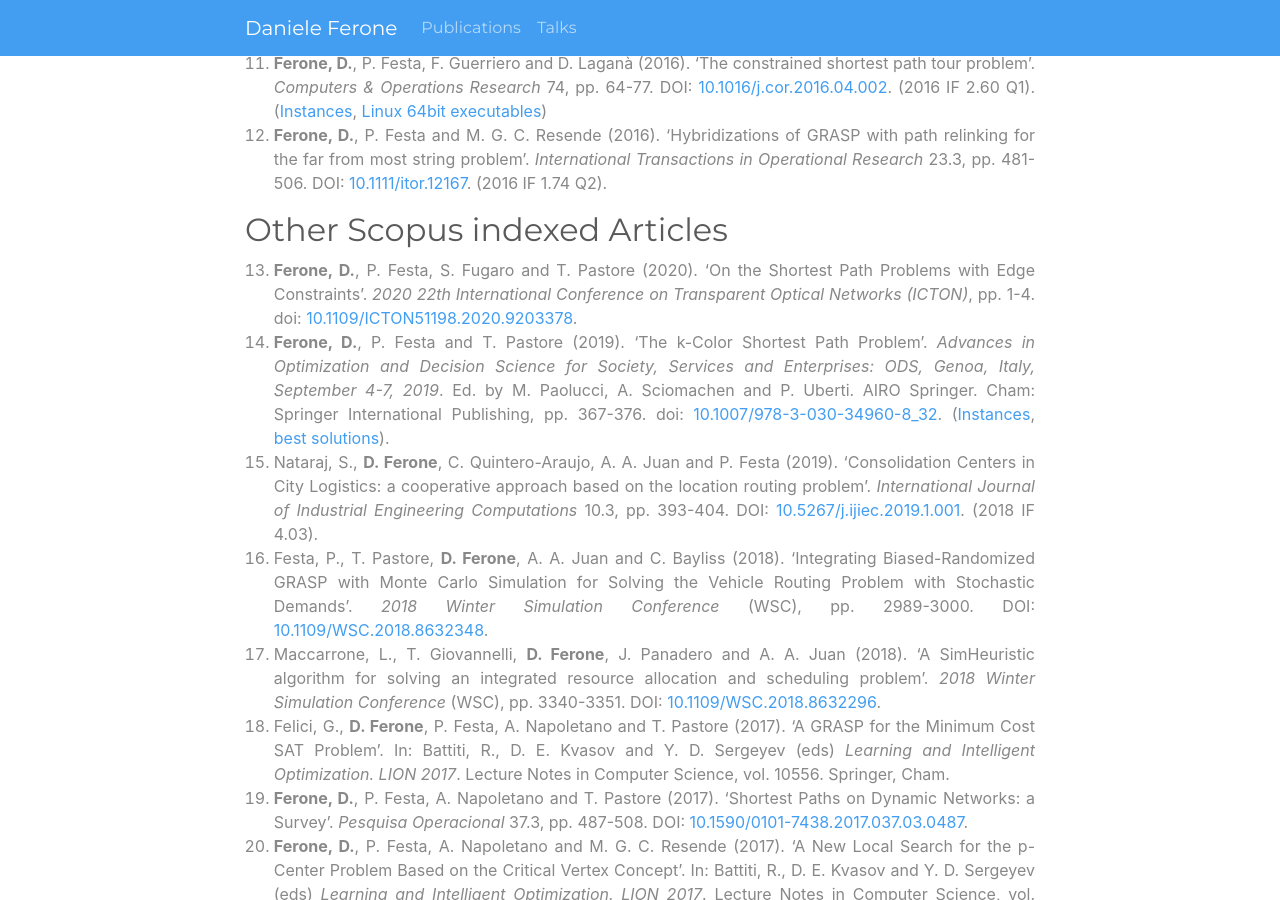
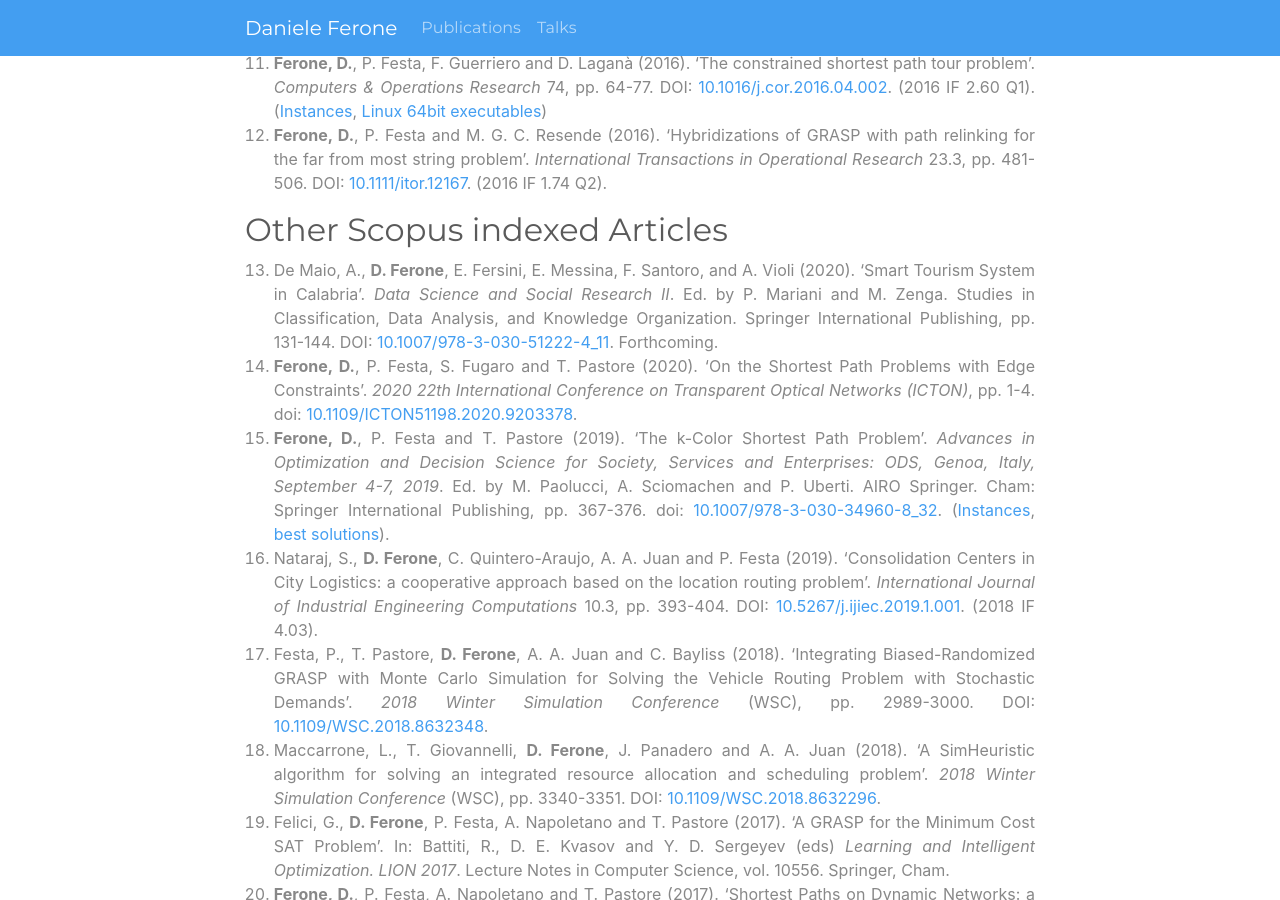
Before and after one commit to fdaniele85/fdaniele85.github.io, a Jekyll site: the page built from pages/publications.html, in a window 1280 px wide and 900 px high, scrolled down 939 px. Built offline with Jekyll 4.4.1, drawn with Linux system fonts in a browser that asks for light colours; nearby versions of some CDN libraries; a style sheet for code colours, icons or effects is not loaded.

Commit message:
Aggiunto DSSRII

```diff
--- a/pages/publications.html
+++ b/pages/publications.html
@@ -29,6 +29,8 @@ title: Publications
 
 <h2>Other Scopus indexed Articles</h2>
 <ol start="13">
+	<li>De Maio, A., <strong>D. Ferone</strong>, E. Fersini, E. Messina, F. Santoro, and A. Violi (2020). ‘Smart Tourism System in Calabria’. <em>Data Science and Social Research II</em>. Ed. by P. Mariani and M. Zenga. Studies in Classification, Data Analysis, and Knowledge Organization. Springer International Publishing, pp. 131-144. DOI: <a href="https://doi.org/10.1007/978-3-030-51222-4_11">10.1007/978-3-030-51222-4_11</a>. Forthcoming.</li>
+
 	<li><strong>Ferone, D.</strong>, P. Festa, S. Fugaro and T. Pastore (2020). ‘On the Shortest Path Problems with Edge Constraints’. <em>2020 22th International Conference on Transparent Optical Networks (ICTON)</em>, pp. 1-4. doi: <a class="doi" href="https://doi.org/10.1109/ICTON51198.2020.9203378">10.1109/ICTON51198.2020.9203378</a>.</li>
 
 	<li><strong>Ferone, D.</strong>, P. Festa and T. Pastore (2019). ‘The <it>k</it>-Color Shortest Path Problem’. <em>Advances in Optimization and Decision Science for Society, Services and Enterprises: ODS, Genoa, Italy, September 4-7, 2019</em>. Ed. by M. Paolucci, A. Sciomachen and P. Uberti. AIRO Springer. Cham: Springer International Publishing, pp. 367-376. doi: <a class="doi" href="https://doi.org/10.1007/978-3-030-34960-8_32">10.1007/978-3-030-34960-8_32</a>. (<a href="https://doi.org/10.6084/m9.figshare.11762163.v1">Instances</a>, <a href="http://bit.ly/2I30y5B">best solutions</a>).</li>
@@ -57,7 +59,7 @@ title: Publications
 </ol>
 
 <h2>Conference proceedings</h2>
-<ol start="26">
+<ol start="27">
 	<li>Bruglieri, M., <strong>D. Ferone</strong>, P. Festa and O. Pisacane (2020). ‘Efficient solutions for the Green Vehicle Routing Problem with Capacitated Alternative Fuel Stations’. <em>CWS2020</em>. Forthcoming.</li>
 
 	<li>Felici, G., <strong>D. Ferone</strong>, P. Festa, A. Napoletano and T. Pastore (2017b). ‘On the Minimum Cost SAT Problem’. <em>Proceedings of the EU/ME 2017</em>.</li>
@@ -70,7 +72,7 @@ title: Publications
 </ol>
 
 <h2>Submitted papers</h2>
-<ol start="31">
+<ol start="32">
 	<li>Alicastro, M., <strong>D. Ferone</strong>, P. Festa, S. Fugaro and T. Pastore (2020). ‘A Reinforcement Learning Iterated Local Search for MakespanMinimization in Additive Manufacturing Machine Scheduling Problems’. <em>Computers & Operations Research</em>. (2019 IF 3.42 Q2). Submitted.</li>
 	<li>Di Puglia Pugliese, L., <strong>D. Ferone</strong>, P. Festa and F. Guerriero (2020). ‘A Generalized Shortest Path Tour Problem with Time Windows’. <em>Transportation Research Part E: Logistics and Transportation Review</em>. (2018 IF 4.25 Q1). Submitted.</li>
 	<li>Di Puglia Pugliese, L., <strong>D. Ferone</strong>, P. Festa, F. Guerriero and G. Macrina (2020a). ‘Combining variable neighborhood search and machine learning to solve the vehicle routing problem with crowd-shipping’. <em>Optimization letters</em>. (2018 IF 1.39 Q3). Submitted.</li>
```
